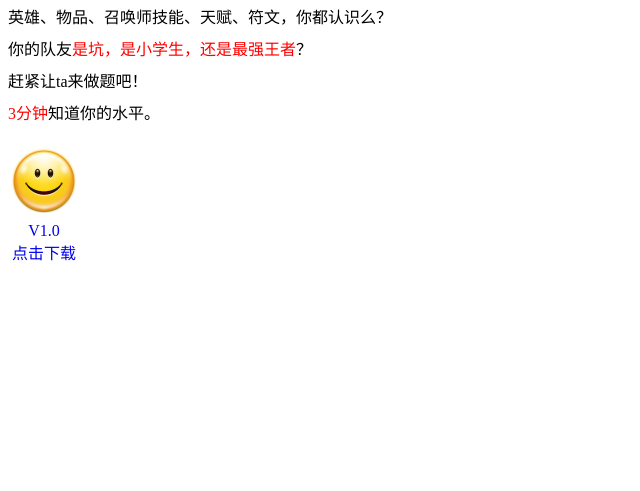
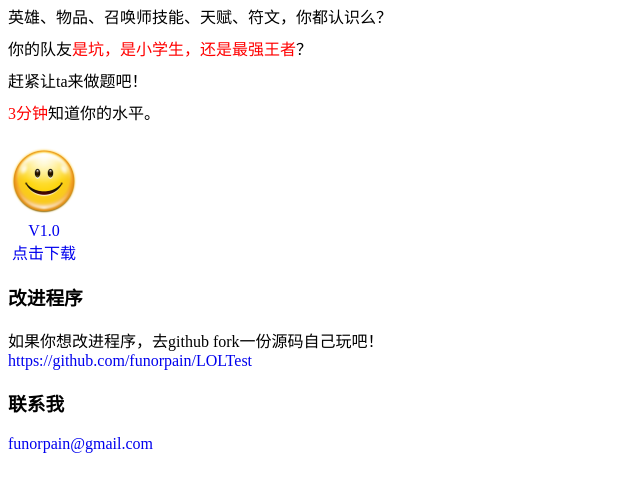
Before and after one commit to funorpain/LOLTest-web, a plain HTML site: page html/index.html in a window 1280 px wide. Shown: the part 87-578 px from the top of the page, without its empty margins (0-640 px from the left). Drawn offline with Linux system fonts and the light colour scheme.

Commit message:
Modify text

```diff
--- a/html/index.html
+++ b/html/index.html
@@ -21,5 +21,12 @@
 V1.0<br/>
 点击下载
 </a>
+<h3>改进程序</h3>
+<p>
+如果你想改进程序，去github fork一份源码自己玩吧！<br/>
+<a href="https://github.com/funorpain/LOLTest">https://github.com/funorpain/LOLTest</a>
+</p>
+<h3>联系我</h3>
+<a href="mailto:funorpain@gmail.com">funorpain@gmail.com</a>
 </body>
 </html>
```
